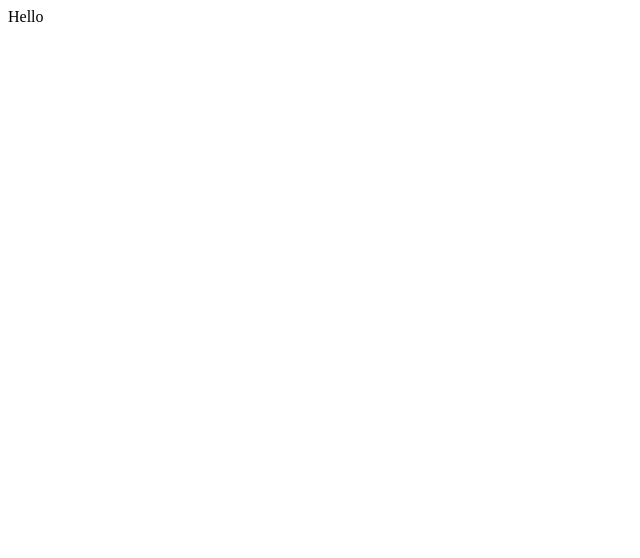
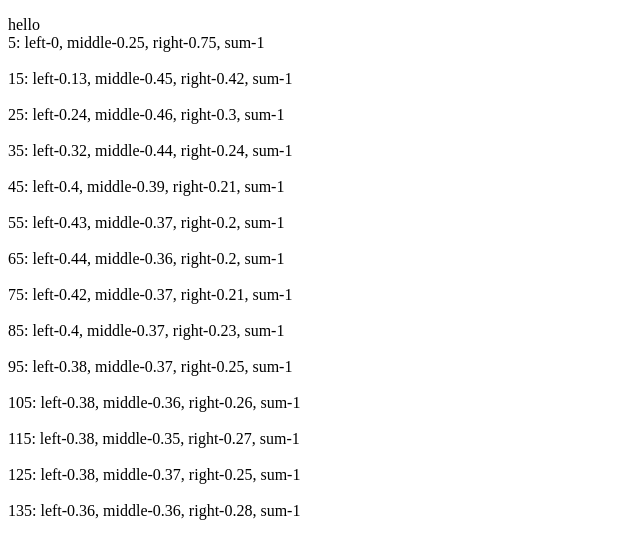
Before and after one commit to goatandsheep/WindmillSystem, a plain HTML site: page index.html in a window 1280 px wide. Shown: the whole page, without its empty margins (0-640 px from the left). Drawn offline with Linux system fonts and the light colour scheme.

Commit message:
started on calculations, confused about how to do

```diff
--- a/index.html
+++ b/index.html
@@ -1 +1,95 @@
-Hello
+<!DOCTYPE html>
+<html class="noIE" lang="en-US">
+	<head>
+	</head>
+	<body>
+		<p id="content">
+			hello<br>
+		</p>
+		<script>
+			// average car
+			var cd = 0.325;	// average coefficient of drag of cars (0.30-0.35)
+            /* note: the above probably does not factor trucks into it
+            * triangle is probably least efficient
+            * trucks only make up 4.3% of traffic, though, so don't worry
+            * http://www.facethefactsusa.org/facts/get-numbers-truck
+            */
+			var rho = 1.2041; // mass density of air at 20degC (source: https://en.wikipedia.org/wiki/Density_of_air)
+			// how much is a given car pushing?
+
+			// u = sqrt(2*Fd/(rho*cd*A))
+
+			// weighted lane distribution
+			            // http://www.victorknoop.eu/research/papers/ieee_itsc_2010.pdf
+			            // estimate from 0-125 vehicles/km
+			var dl = [];	// distribution cars in left lane
+			var dm = [];    // distribution cars in middle lane
+			var dr = [];    // distribution cars in right lane
+
+			dl[5] = 0;
+			dl[15]= 0.13;
+			dl[25]= 0.24;
+			dl[35]= 0.32;
+			dl[45]= 0.40;
+
+			dl[55]= 0.43;
+			dl[65]= 0.44;
+			dl[75]= 0.42;
+			dl[85]= 0.40;
+			dl[95]= 0.38;
+
+			dl[105]=0.38;
+			dl[115]=0.38;
+			dl[125]=0.38;
+			dl[135]=0.36;
+
+			dm[5] = 0.25;
+			dm[15]= 0.45;
+			dm[25]= 0.46;
+			dm[35]= 0.44;
+			dm[45]= 0.39;
+
+			dm[55]= 0.37;
+			dm[65]= 0.36;
+			dm[75]= 0.37;
+			dm[85]= 0.37;
+			dm[95]= 0.37;
+
+			dm[105]=0.36;
+			dm[115]=0.35;
+			dm[125]=0.37;
+			dm[135]=0.36;
+
+			dr[5] = 0.75;
+			dr[15]= 0.42;
+			dr[25]= 0.30;
+			dr[35]= 0.24;
+			dr[45]= 0.21;
+
+			dr[55]= 0.20
+			dr[65]= 0.20;
+			dr[75]= 0.21;
+			dr[85]= 0.23;
+			dr[95]= 0.25;
+
+			dr[105]=0.26;
+			dr[115]=0.27;
+			dr[125]=0.25;
+			dr[135]=0.28;
+
+			for (var i = 5; i<=135; i=i+10)
+			{
+				document.getElementById("content").innerHTML += i + ": left-" + dl[i] + ", middle-" + dm[i] + ", right-" + dr[i] + ", sum-" + (dl[i] + dm[i] + dr[i]) + "<br></br>";
+			}
+
+			var r = 1;	// distance from car (m)
+
+			//http://www.engineeringtoolbox.com/drag-coefficient-d_627.html
+			/* 217.5 kg*m/s^2 / 1.2 kg/m^3
+			* = 181 m^4/s^2 / 2 m^2 	<-- area of front of car
+			* = 91 m^2/s^2 / 3m		<-- length of car
+			* = 30 m/s^2
+			*/
+		</script>
+	</body>
+</html>
```
Also changed, not shown: 1 other file.
